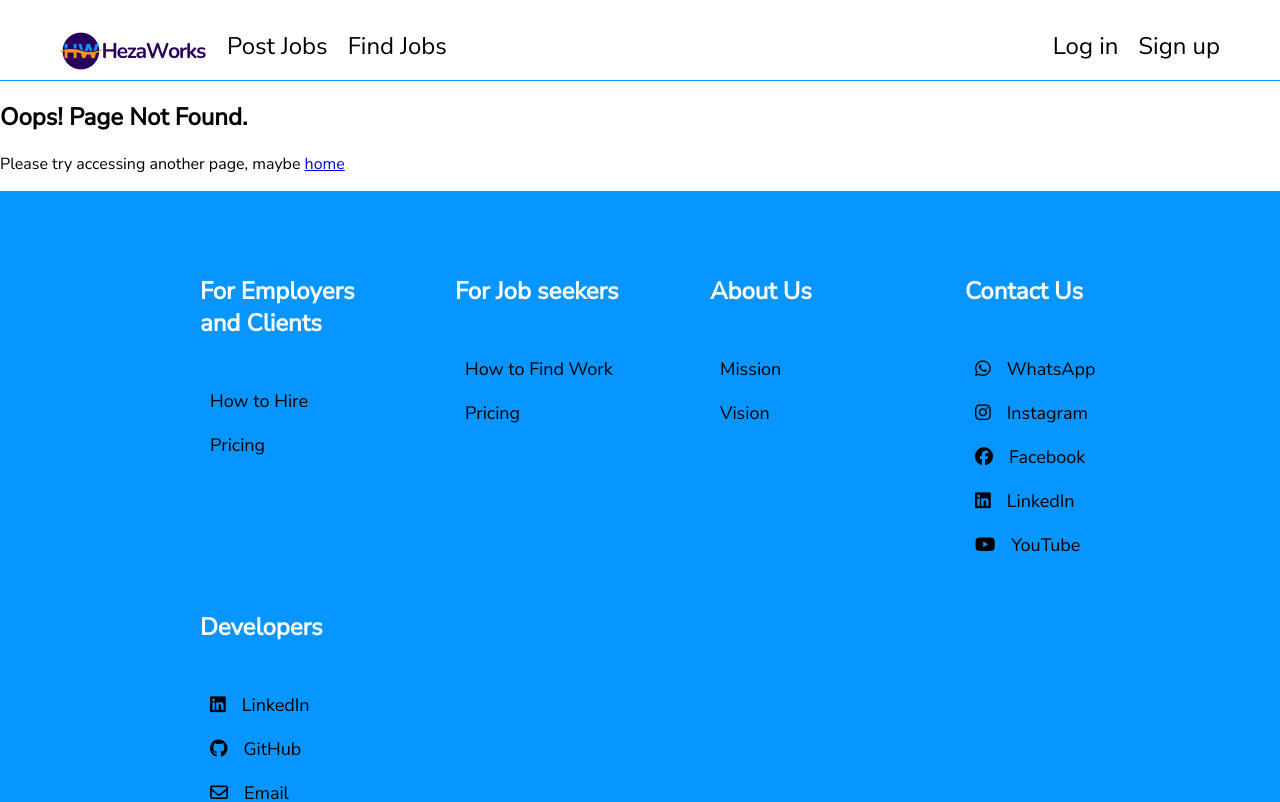
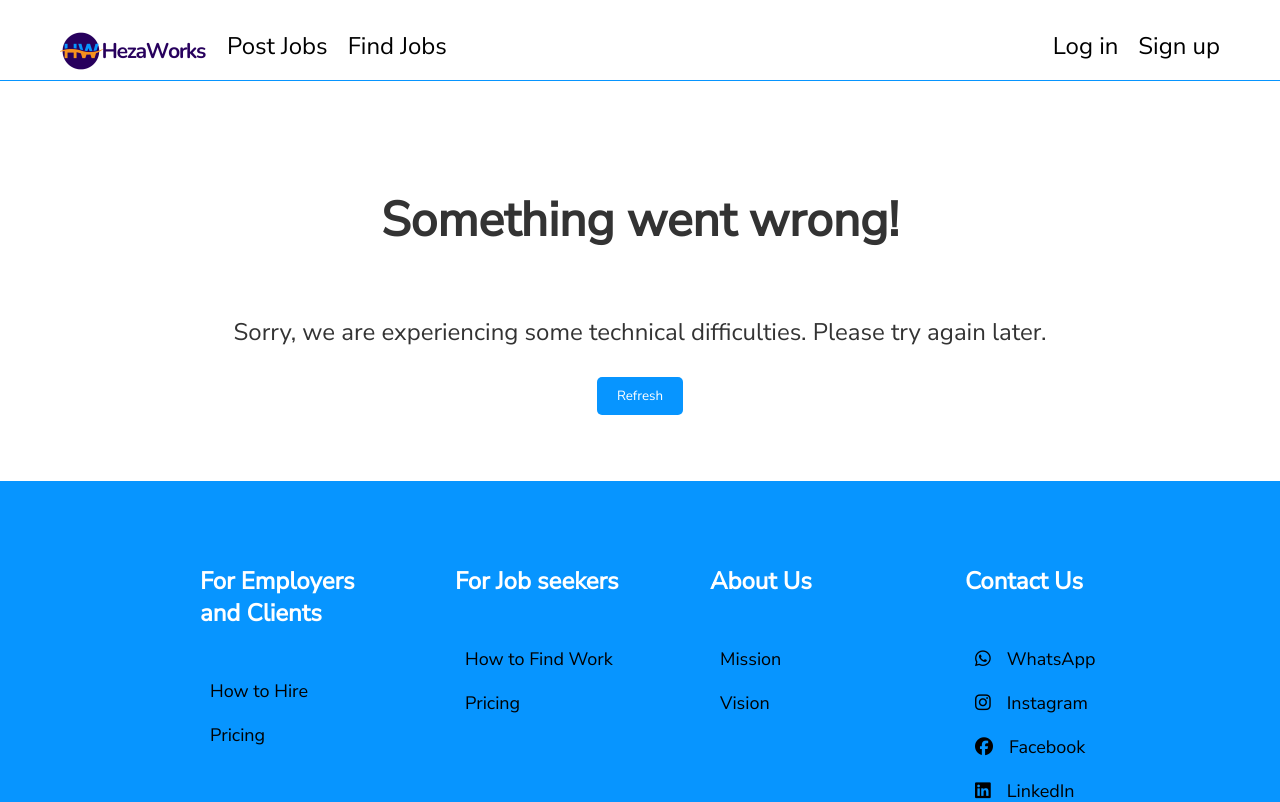
Before and after one commit to felixayot/hezaworks-app, a React (Vite) app: page /error in a window 1280 px wide. Shown: the top 802 px of the page. Built offline with nearby package versions, Linux system fonts and the light colour scheme.

Commit message:
Refactor error handling in errorpage components

```diff
--- a/src/App.tsx
+++ b/src/App.tsx
@@ -18,6 +18,7 @@ import NotFound from "./components/NotFound";
 import Admin from "./components/Admin";
 import Layout from "./components/Layout";
 import RequireAuth from "./components/RequireAuth";
+import Error500 from "./components/Error500";
 
 function App() {
   // const [ auth, setAuth ] = useState(false)
@@ -52,6 +53,8 @@ function App() {
         </Route>
         {/* 404 */}
         <Route path="*" element={<NotFound />} />
+        {/* 500 */}
+        <Route path="error" element={<Error500 />} />
       </Routes>
   );
 }
--- /dev/null
+++ b/src/components/Error500.tsx
@@ -0,0 +1,19 @@
+import { ErrorpageButton, ErrorpageContainer, ErrorpageText, ErrorpageTitle } from "../styles/ErrorPage.styles"
+
+function Error500() {
+  function handleReload() {
+    window.location.reload()
+      }
+
+  return (
+    <ErrorpageContainer>
+        <ErrorpageTitle>Something went wrong!</ErrorpageTitle>
+        <ErrorpageText>Sorry, we are experiencing some technical difficulties.
+        Please try again later.
+        </ErrorpageText>
+        <ErrorpageButton onClick={handleReload}>Refresh</ErrorpageButton>
+    </ErrorpageContainer>
+  )
+}
+
+export default Error500;
--- a/src/components/NotFound.tsx
+++ b/src/components/NotFound.tsx
@@ -1,11 +1,16 @@
-import { Link } from 'react-router-dom'
+import { useNavigate } from 'react-router-dom'
+import { ErrorpageButton, ErrorpageContainer, ErrorpageText, ErrorpageTitle } from '../styles/ErrorPage.styles'
 
 function NotFound() {
+  const navigate = useNavigate()
+  const handleRedirect = () => navigate(-1)
   return (
-    <section>
-        <h2>Oops! Page Not Found.</h2>
-        <p>Please try accessing another page, maybe <Link to='home'>home</Link></p>
-    </section>
+    <ErrorpageContainer style={{ height: '60vh' }}>
+        <ErrorpageTitle>Oops! Page Not Found</ErrorpageTitle>
+        <ErrorpageText>Please try accessing another page,</ErrorpageText>
+        <ErrorpageText>Or</ErrorpageText>
+        <ErrorpageButton onClick={handleRedirect}>Go back</ErrorpageButton>
+    </ErrorpageContainer>
   )
 }
 
--- a/src/components/Unauthorized.tsx
+++ b/src/components/Unauthorized.tsx
@@ -1,18 +1,15 @@
-import React from 'react'
 import { useNavigate } from 'react-router-dom'
+import { ErrorpageButton, ErrorpageContainer, ErrorpageText, ErrorpageTitle } from '../styles/ErrorPage.styles'
 
 function Unauthorized() {
   const navigate = useNavigate()
   const handleRedirect = () => navigate(-1)
   return (
-    <section>
-        <h2>Unauthorized</h2>
-        <p>You are not authorized to access this page.</p>
-        <div className="flexGrow">
-        <button onClick={handleRedirect}>Go back</button>
-        </div>
-        <br />
-    </section>
+    <ErrorpageContainer>
+        <ErrorpageTitle>Unauthorized</ErrorpageTitle>
+        <ErrorpageText>You are not authorized to access this page.</ErrorpageText>
+        <ErrorpageButton onClick={handleRedirect}>Go back</ErrorpageButton>
+    </ErrorpageContainer>
   )
 }
 
--- /dev/null
+++ b/src/styles/ErrorPage.styles.tsx
@@ -0,0 +1,33 @@
+import styled from "styled-components";
+
+export const ErrorpageContainer = styled.section`
+  display: flex;
+  flex-direction: column;
+  align-items: center;
+  justify-content: center;
+  height: 50vh;
+`;
+
+export const ErrorpageTitle = styled.h2`
+  color: #333;
+  font-size: 3rem;
+`;
+
+export const ErrorpageText = styled.p`
+  color: #333;
+  font-size: 1.5rem;
+`;
+
+export const ErrorpageButton = styled.button`
+  padding: 10px 20px;
+  margin-top: 5px;
+  border: none;
+  border-radius: 5px;
+  background-color: #0795ff;
+  color: #fff;
+  cursor: pointer;
+
+  &:hover {
+    background-color: #F6921E;
+  }
+`;
```
